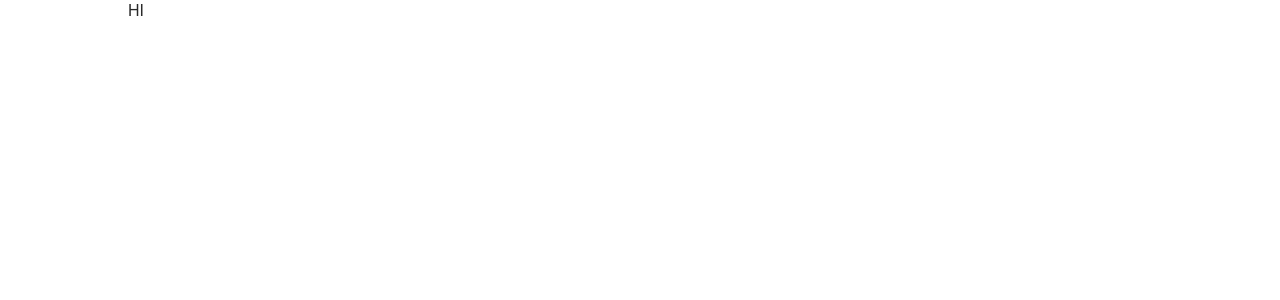
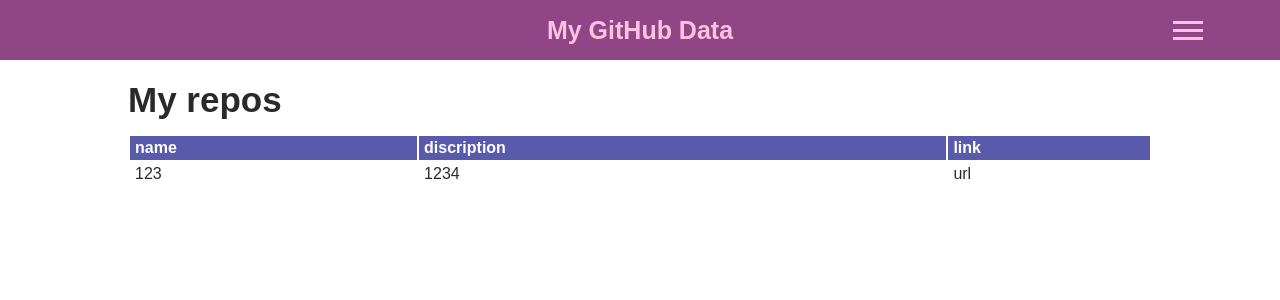
Before and after one commit to jolinhappy/my_github_repos, a Vue app: page / in a window 1280 px wide. Shown: the top 300 px of the page. Built offline with nearby package versions, Linux system fonts and the light colour scheme.

Commit message:
feat: add Navbar and home page table

```diff
--- a/src/App.vue
+++ b/src/App.vue
@@ -31,8 +31,26 @@ p {
   padding: 0px;
 }
 
+ul,
+ol,
+li {
+  list-style: none;
+  margin: 0px;
+  padding: 0px;
+}
+a,
+a:hover,
+a:focus {
+  text-decoration: none;
+  color: unset;
+}
+th,
+td {
+  text-align: initial;
+}
+
 .main {
-  width: 80%;
+  width: 100%;
   margin: 0 auto;
   flex: 1;
 }
--- /dev/null
+++ b/src/components/Navbar.vue
@@ -0,0 +1,117 @@
+<template>
+  <div id="navbar">
+    <div class="nav-title">
+      <a href="#">My GitHub Data</a>
+    </div>
+    <input type="checkBox" class="navbar-toggle" id="navbar-toggle" />
+    <nav class="nav">
+      <ul class="nav-list">
+        <li class="nav-item">
+          <a href="#" class="nav-link">my repo</a>
+        </li>
+        <li class="nav-item">
+          <a href="#" class="nav-link">my profile</a>
+        </li>
+      </ul>
+    </nav>
+    <label for="navbar-toggle" class="navbar-toggle-label">
+      <span class="hamburger"></span>
+    </label>
+  </div>
+</template>
+
+
+<style scoped>
+#navbar {
+  margin-bottom: 10px;
+  width: 100%;
+  height: 60px;
+  background: #8f4586;
+  color: #ffffff;
+  font-weight: 700;
+  position: relative;
+}
+.nav {
+  position: absolute;
+  width: 100%;
+  top: 100%;
+  background: #c07ab8;
+  transform: scale(1, 0);
+  transform-origin: top;
+  transition: transform 0.2s ease-out;
+}
+.nav-list {
+  display: flex;
+  flex-direction: column;
+  align-items: center;
+}
+.nav-item {
+  font-size: 1.2rem;
+  font-weight: normal;
+  margin: 10px 0;
+  opacity: 0;
+}
+
+.navbar-toggle:checked ~ .nav {
+  transform: scale(1, 1);
+}
+.navbar-toggle:checked ~ .nav .nav-item {
+  opacity: 1;
+  transition: opacity 0.2s ease-out 0.15s;
+}
+
+.navbar-toggle {
+  visibility: hidden;
+  position: absolute;
+}
+
+.nav-title {
+  color: #ffc1e0;
+  font-size: 25px;
+  line-height: 60px;
+  text-align: center;
+}
+
+.navbar-toggle-label {
+  position: absolute;
+  top: 0;
+  bottom: 0;
+  right: 6%;
+  display: flex;
+  align-items: center;
+}
+
+.hamburger,
+.hamburger::before,
+.hamburger::after {
+  width: 30px;
+  height: 3px;
+  background: #ffc1e0;
+}
+
+.hamburger::before,
+.hamburger::after {
+  content: "s";
+  position: absolute;
+  top: 0;
+}
+
+.hamburger::before,
+.hamburger::after {
+  position: absolute;
+  left: 0;
+  content: "";
+}
+
+.hamburger {
+  position: relative;
+}
+
+.hamburger::before {
+  top: 8px;
+}
+
+.hamburger::after {
+  top: -8px;
+}
+</style>
--- a/src/views/Home.vue
+++ b/src/views/Home.vue
@@ -1,12 +1,67 @@
 <template>
-  <div class="container">HI</div>
+  <div class="container">
+    <Navbar />
+    <div class="repo-table">
+      <div class="table-title">My repos</div>
+      <table class="main-table">
+        <thead class="table-header">
+          <tr class="table-header-list">
+            <th class="table-header-title">name</th>
+            <th class="table-header-title">discription</th>
+            <th class="table-header-title">link</th>
+          </tr>
+        </thead>
+        <tbody class="table-body">
+          <tr class="table-body-list">
+            <td class="table-content-name">123</td>
+            <td class="table-content-description">1234</td>
+            <td class="table-content-link">
+              <a href="#">url</a>
+            </td>
+          </tr>
+        </tbody>
+      </table>
+    </div>
+  </div>
 </template>
 
 <script>
+import Navbar from ".././components/Navbar";
 export default {
   name: "Home",
+  components: {
+    Navbar,
+  },
 };
 </script>
 
 <style scoped>
+.table-title {
+  font-size: 35px;
+  font-weight: 700;
+  margin-top: 15px;
+  margin-bottom: 10px;
+}
+.repo-table {
+  width: 80%;
+  margin: auto;
+}
+
+.main-table {
+  width: 100%;
+  height: auto;
+}
+.table-header {
+  background: #5a5aad;
+  color: #ffffff;
+  border: solid 1px red;
+}
+
+.table-body {
+  border: solid 1px red;
+}
+th,
+td {
+  padding-left: 5px;
+}
 </style>
```
Also changed, not shown: src/components/HelloWorld.vue (deleted, +0 -58 lines).
